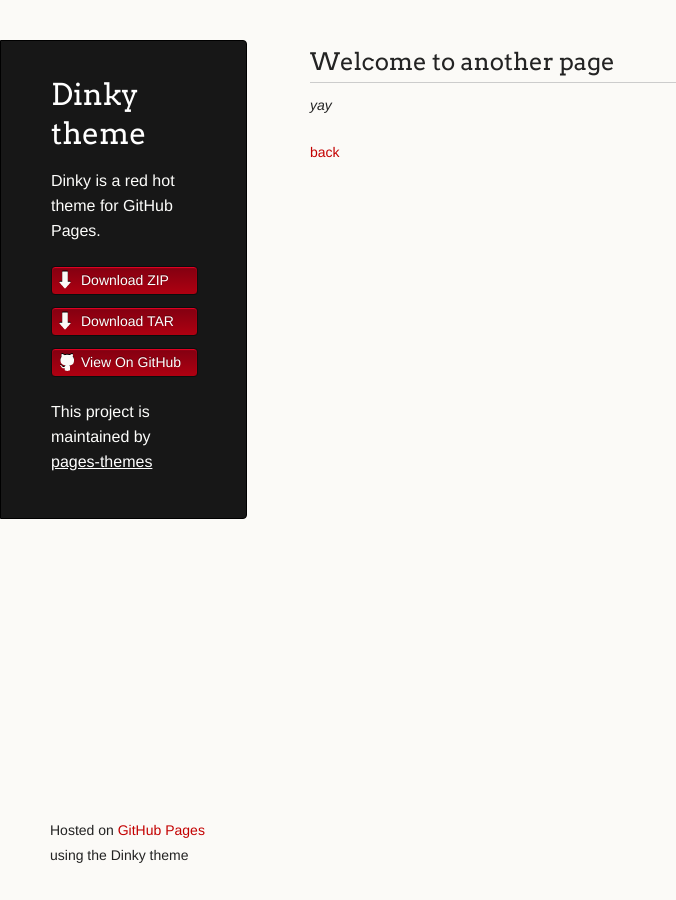
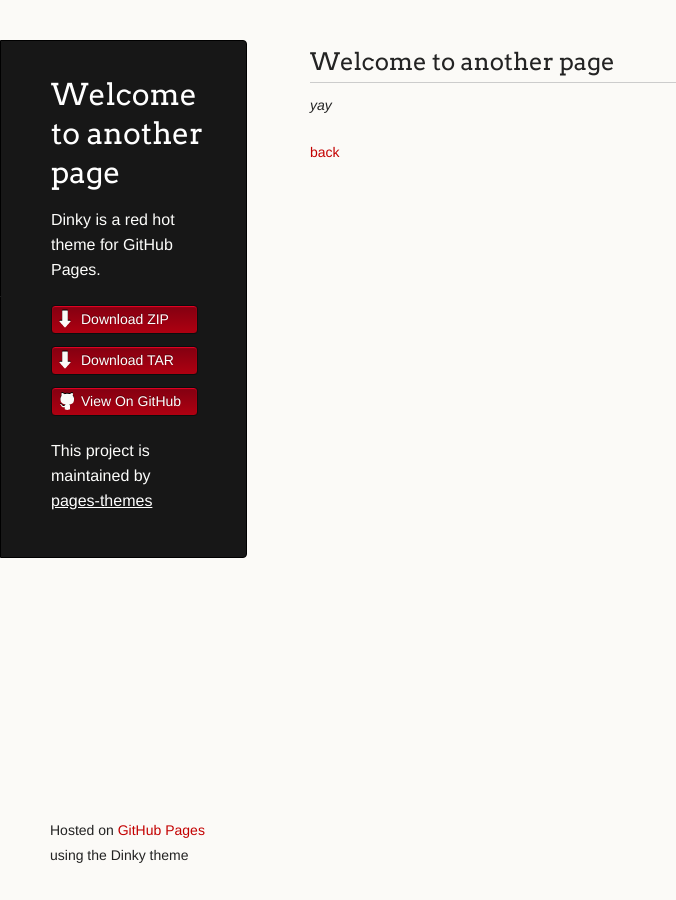
Before and after one commit to pages-themes/dinky, a Jekyll site: the page built from another-page.md, in a window 1280 px wide. Shown: the whole page, without its empty margins (0-676 px from the left). Built offline with Jekyll 4.4.1, drawn with Linux system fonts in a browser that asks for light colours; our own code applies the rules of GitHub Pages for plain Markdown files.

Commit message:
Allow individual pages to specify their own title and description.

```diff
--- a/_layouts/default.html
+++ b/_layouts/default.html
@@ -16,8 +16,8 @@
   <body>
     <div class="wrapper">
       <header>
-        <h1 class="header">{{ site.title | default: site.github.repository_name }}</h1>
-        <p class="header">{{ site.description | default: site.github.project_tagline }}</p>
+        <h1 class="header">{{ page.title | default: site.title | default: site.github.repository_name }}</h1>
+        <p class="header">{{ page.description | default: site.description | default: site.github.project_tagline }}</p>
 
         <ul>
           {% if site.show_downloads %}
```
